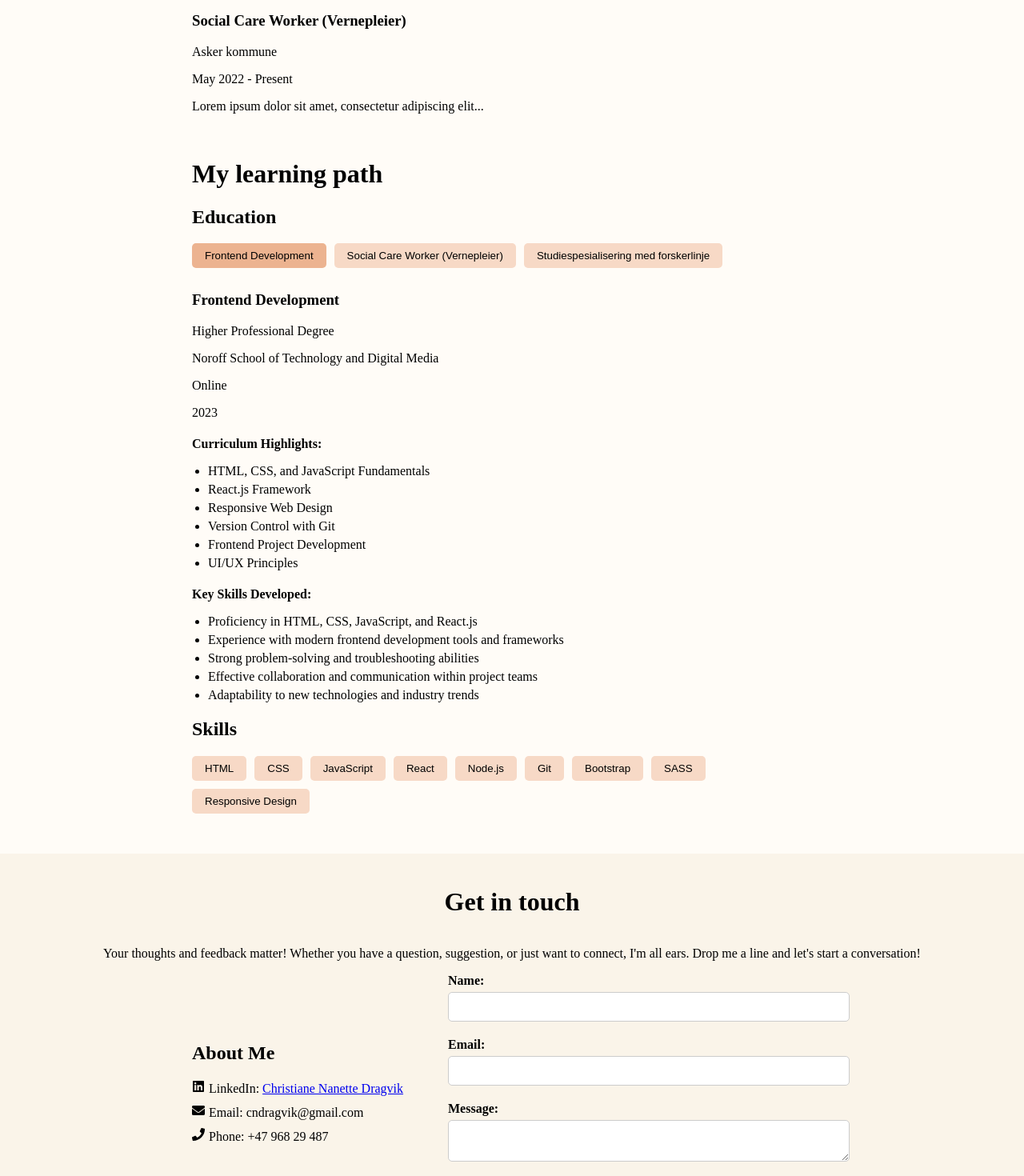
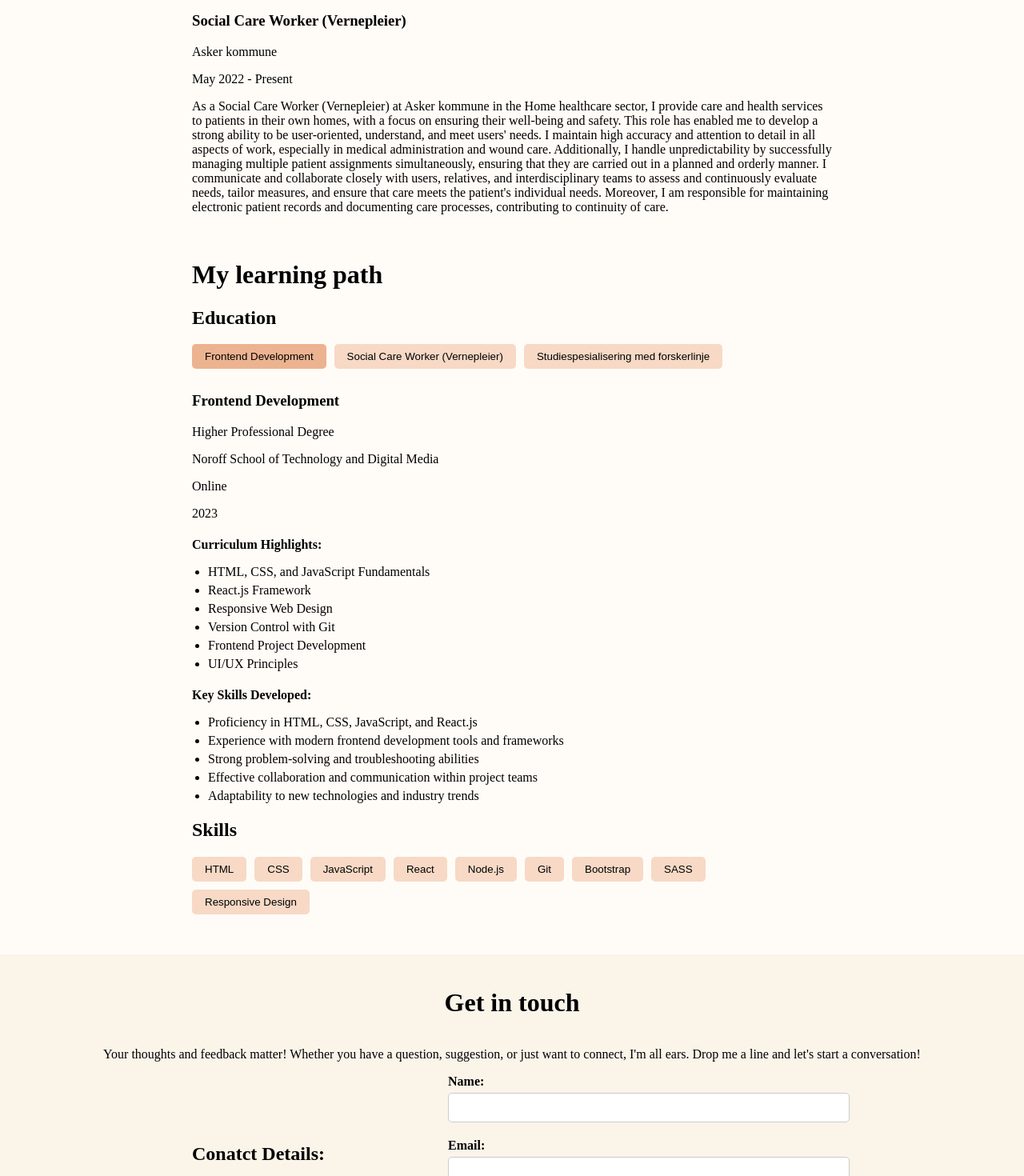
Before and after one commit to cdragvik/christiane, a React (Create React App) app: page / in a window 1280 px wide. Shown: the part 2020-3490 px from the top of the page at 80% size. Built offline with nearby package versions, Linux system fonts and the light colour scheme; a small style sheet from the web is missing.

Commit message:
Work experience description

```diff
--- a/src/data/workExperience.js
+++ b/src/data/workExperience.js
@@ -5,7 +5,7 @@ const workExperience = [
     section: 'Home healthcare',
     startDate: 'May 2022',
     endDate: 'Present',
-      description: 'Lorem ipsum dolor sit amet, consectetur adipiscing elit...',
+    description: `As a Social Care Worker (Vernepleier) at Asker kommune in the Home healthcare sector, I provide care and health services to patients in their own homes, with a focus on ensuring their well-being and safety. This role has enabled me to develop a strong ability to be user-oriented, understand, and meet users' needs. I maintain high accuracy and attention to detail in all aspects of work, especially in medical administration and wound care. Additionally, I handle unpredictability by successfully managing multiple patient assignments simultaneously, ensuring that they are carried out in a planned and orderly manner. I communicate and collaborate closely with users, relatives, and interdisciplinary teams to assess and continuously evaluate needs, tailor measures, and ensure that care meets the patient's individual needs. Moreover, I am responsible for maintaining electronic patient records and documenting care processes, contributing to continuity of care.`,
   },
   {
     title: 'Assistant/Social Care Worker (Vernepleier)',
@@ -13,7 +13,7 @@ const workExperience = [
     section: 'Bondi avlastning, avd. Idunn',
     startDate: 'September 2018',
     endDate: 'August 2021',
-        description: 'Lorem ipsum dolor sit amet, consectetur adipiscing elit...',
+    description: `During my tenure as an Assistant/Social Care Worker (Vernepleier) at Asker kommune in the Bondi avlastning, avd. Idunn department, I served as the primary contact for several children, collaborating closely with their families, schools, healthcare professionals, and other parts of the treatment network to ensure coordinated care and service provision. I provided care and support to children with multiple disabilities in daily activities, personal hygiene, nutrition, and physical activity. Additionally, I conducted continuous and thorough observations of the children's health, reported changes, and documented care processes to monitor their development and ensure that interventions implemented were adequate and effective. I also provided training and guidance to other staff at the respite institution, contributing to their competence development.`,
   },
 ];
 
--- a/src/pages/Contact.js
+++ b/src/pages/Contact.js
@@ -28,7 +28,6 @@ const Section = styled.div`
 `;
 
 const ContactInfo = styled.div`
-  flex: 1;
 `;
 
 const ContactDetails = styled.ul`
@@ -49,8 +48,9 @@ function Contact() {
       <h1>Get in touch</h1>
       <p>Your thoughts and feedback matter! Whether you have a question, suggestion, or just want to connect, I'm all ears. Drop me a line and let's start a conversation!</p>
       <Section>
+
         <ContactInfo>
-          <h2>About Me</h2>
+          <h2>Conatct Details:</h2>
           <ContactDetails>
             <ContactDetailItem>
               <Icon><FaLinkedin/></Icon>
@@ -66,7 +66,9 @@ function Contact() {
             </ContactDetailItem>
           </ContactDetails>
         </ContactInfo>
+
         <ContactForm />
+
       </Section>
     </SectionContainer>
   );
```
Lines whose indentation alone changed are shown as unchanged.
